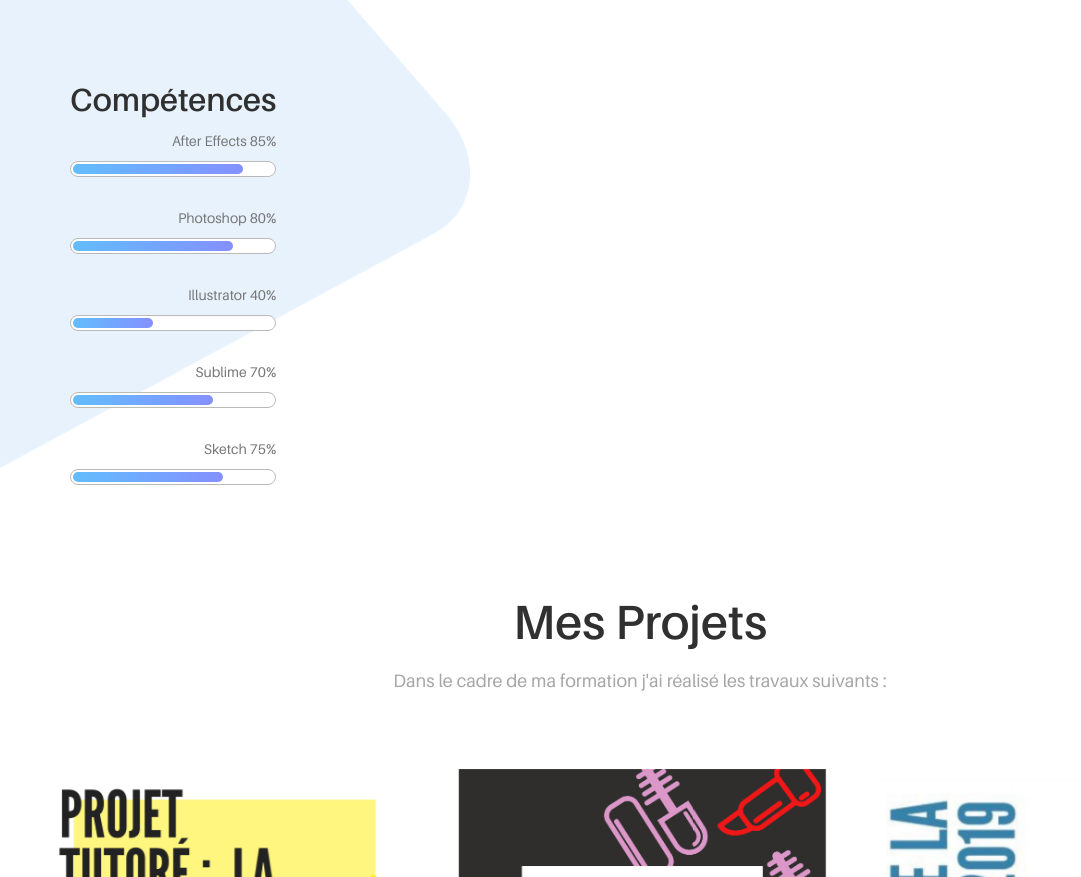
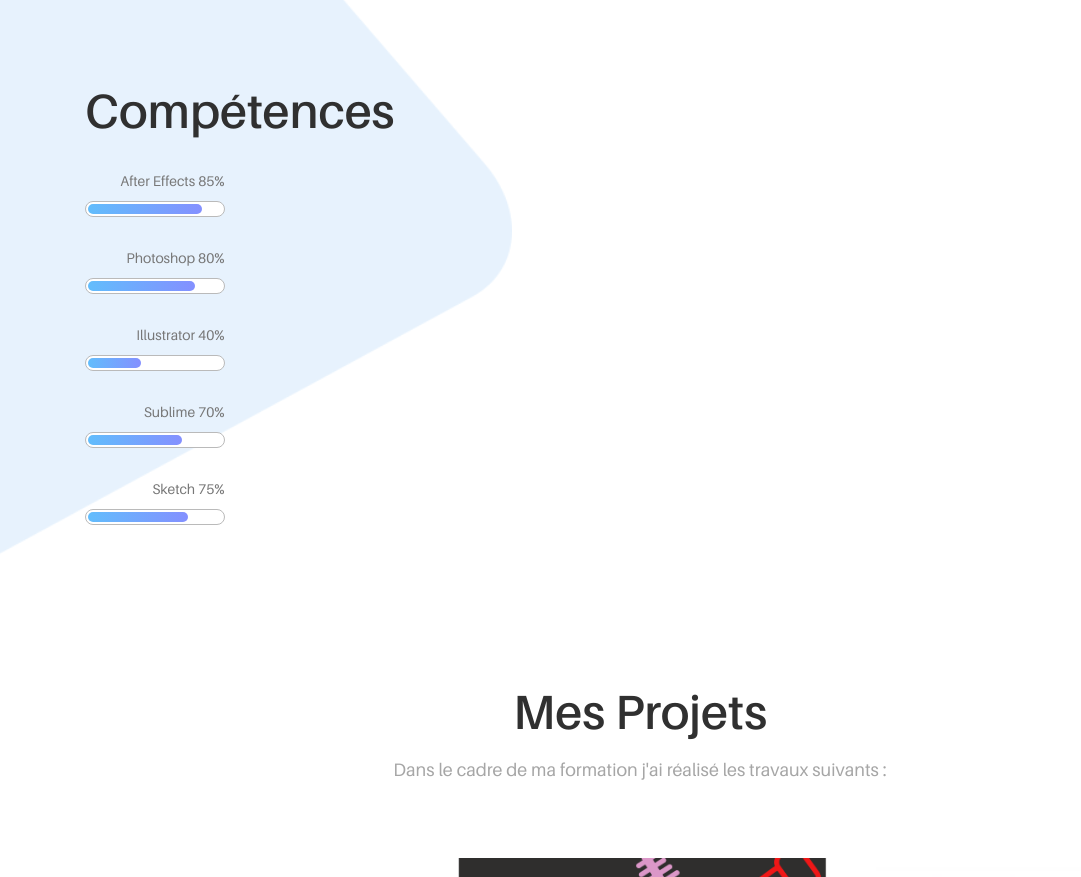
Before and after one commit to scarlettom/cv, a website: page index.html in a window 1280 px wide. Shown: the part 1322-2199 px from the top of the page, without its empty margins (0-1081 px from the left). Drawn offline with Linux system fonts and the light colour scheme.

Commit message:
Update index.html

```diff
--- a/index.html
+++ b/index.html
@@ -219,7 +219,8 @@
                 </div>
 
             <div>
-		<div>
+		<div class="col-12 col-md-6">
+			<div class="about-us-content mb-80">
 							<h2>Compétences</h2>
 				                <div class="skillbar" data-percent="85%">
 				                    <div class="skill-bar-percent">After Effects 85%</div>
@@ -260,6 +261,7 @@
 
             </div>
         </div>
+		 </div>
 
         <!-- About Background Pattern -->
         <div class="about-bg-pattern">
```
